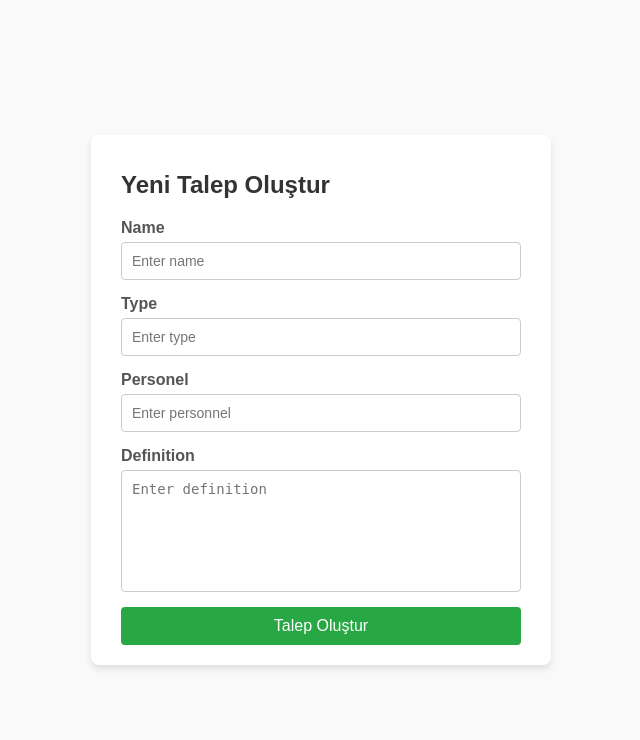
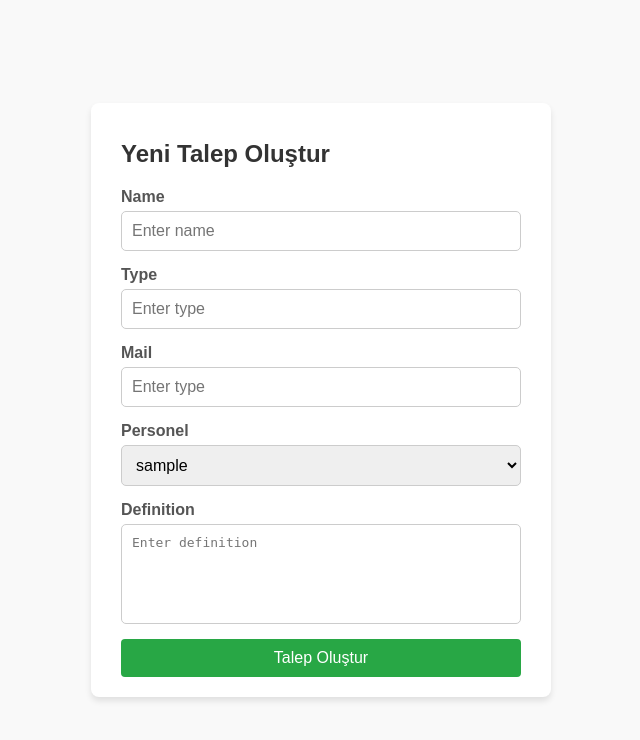
Before and after one commit to oguzhantimur4444/PythonProject, a Flask app: template templates/addRequest.html in a window 1280 px wide. Shown: the top 740 px of the page, without its empty margins (319-959 px from the left). Run offline with Flask 3, Linux system fonts and the light colour scheme; the template is opened without the code that fills it: most values are stand-ins (such as "Sample title", 1, 10 or a date in 2020).

Commit message:
added futcure

```diff
--- a/app.py
+++ b/app.py
@@ -1,6 +1,38 @@
 from flask import Flask,render_template,request,session,g,redirect,url_for
 from savemanager import SaveManager
 from utils import *
+import smtplib
+from email.mime.text import MIMEText
+from email.mime.multipart import MIMEMultipart
+
+
+gonderici_email = "vallabenoguzhanim@gmail.com"
+gonderici_sifre = "uqxgqfjqolpbspoy"  # Gmail uygulama şifresi
+
+def sendMail(alici_email,id):
+    konu = "Teknik Servis"
+    metin = f"Talebinizi sorgulamak icin '{id}' sayısını sorgulayınız"
+
+    # E-posta oluşturma
+    mesaj = MIMEMultipart()
+    mesaj["From"] = gonderici_email
+    mesaj["To"] = alici_email
+    mesaj["Subject"] = konu
+
+    # Mesaj içeriği ekleme
+    mesaj.attach(MIMEText(metin, "plain"))
+
+    # SMTP sunucusuna bağlanma ve e-posta gönderme
+    try:
+        with smtplib.SMTP("smtp.gmail.com", 587) as server:
+            server.starttls()  # Güvenli bağlantı başlatma
+            server.login(gonderici_email, gonderici_sifre)
+            server.sendmail(gonderici_email, alici_email, mesaj.as_string())
+            print("E-posta başarıyla gönderildi!")
+    except Exception as e:
+        print("E-posta gönderilemedi:", str(e))
+
+
 sm=SaveManager()
 
 if len(sm.personeller) ==0:
@@ -26,7 +58,11 @@ def mainPage():
 @app.route("/sorgula",methods=['GET', 'POST'])
 def queryPage():
     if request.method == 'POST':
-        return "Sorgu Yapılıyor...."
+        for i in sm.requests:
+            if i.id == int(request.form["takipNo"]):
+                return render_template("ResultOFRequest.html",request=i)
+        return "Böyle Bir Talep Bulunamadı"
+
     else:
         return render_template("sorgu.html")
 
@@ -54,4 +90,32 @@ def dashboard():
     else:
         return render_template("dashboard.html",requests=sm.requests,admin=g.personel.yetki)
 
+@app.route("/add-request",methods=["GET","POST"])
+def addRequestPage():
+    if not g.personel:
+        return redirect(url_for("loginPage"))
+    else:
+        if request.method == 'POST':
+
+            sm.AddRequest(request.form["name"],request.form["type"],request.form["mail"],request.form["personelId"],request.form["definition"])
+
+            sendMail(sm.requests[-1].mail,sm.requests[-1].id)
+
+            return redirect(url_for("dashboard"))
+        else:
+            return render_template("addRequest.html",personels=sm.personeller)
+
+@app.route("/delete-request/<id>")
+def deleteRequest(id):
+    if not g.personel:
+        return redirect(url_for("loginPage"))
+    else:
+        index=0
+        for i in sm.requests:
+            if i.id == int(id):
+                sm.requests.pop(index)
+                break
+            else:
+                index+=1
+        return redirect(url_for("dashboard"))
 app.run()
--- a/save.json
+++ b/save.json
@@ -8,5 +8,14 @@
             "yetki": true
         }
     ],
-    "requests": []
+    "requests": [
+        {
+            "id": 5,
+            "name": "An\u0131lh@n",
+            "type": "hgjghjghgjhghj",
+            "mail": "oguzhantimur4444@gmail.com",
+            "personelId": "0",
+            "definition": "erwefdsfdsf"
+        }
+    ]
 }
--- a/savemanager.py
+++ b/savemanager.py
@@ -22,3 +22,6 @@ class SaveManager:
     def AddPersonel(self,uName,psw,brm,ytk):
         self.personeller.append(Personel(uName,psw,brm,ytk))
         self.Save()
+    def AddRequest(self,name,type,mail,personelId,definition):
+        self.requests.append(Request(name,type,mail,personelId,definition))
+        self.Save()
--- a/templates/ResultOFRequest.html
+++ b/templates/ResultOFRequest.html
@@ -69,11 +69,9 @@
             <p><strong>Ad:</strong> {{ request.name }}</p>
             <p><strong>Tür:</strong> {{ request.type }}</p>
             <p><strong>E-posta:</strong> {{ request.mail }}</p>
-            <p><strong>Personel ID:</strong> {{ request.personelId }}</p>
             <p><strong>Açıklama:</strong> {{ request.definition }}</p>
             <p><strong>ID:</strong> {{ request.id }}</p>
         </div>
-        <a href="{{ url_for('homePage') }}" class="back-button">Ana Sayfaya Dön</a>
     </div>
 </body>
 </html>
--- a/templates/addRequest.html
+++ b/templates/addRequest.html
@@ -41,12 +41,14 @@
       color: #555;
     }
 
-    input, textarea {
+    input, textarea,select {
+      padding: 10px;
+      font-size: 1em;
+      border: 1px solid #ccc;
+      border-radius: 5px;
       margin-bottom: 15px;
-      padding: 10px;
-      border: 1px solid #ccc;
-      border-radius: 4px;
-      font-size: 14px;
+      width: 100%;
+      box-sizing: border-box;
     }
 
     textarea {
@@ -72,18 +74,28 @@
 <body>
   <div class="form-container">
     <h1>Yeni Talep Oluştur</h1>
-    <form>
+    <form action="{{url_for('addRequestPage')}}" method="post">
       <label for="name">Name</label>
-      <input type="text" id="name" name="name" placeholder="Enter name">
+      <input type="text" id="name" name="name" minlength="5" maxlength="30" placeholder="Enter name" required>
 
       <label for="type">Type</label>
-      <input type="text" id="type" name="type" placeholder="Enter type">
+      <input type="text" id="type" name="type" minlength="5" maxlength="30" placeholder="Enter type" required>
 
-      <label for="personnel">Personel</label>
-      <input type="text" id="personnel" name="personnel" placeholder="Enter personnel">
+
+      <label for="mail">Mail</label>
+      <input type="email" id="mail" name="mail" placeholder="Enter type" required>
+
+      <label for="personelId">Personel</label>
+      <select id="personelId" name="personelId" required>
+        {% for personel in personels %}
+            <option value="{{ personel.id }}" {% if personel.id == request.personelId %}selected{% endif %}>
+                {{ personel.username }}
+            </option>
+        {% endfor %}
+      </select>
 
       <label for="definition">Definition</label>
-      <textarea id="definition" name="definition" placeholder="Enter definition"></textarea>
+      <textarea id="definition" name="definition" minlength="1" maxlength="200" placeholder="Enter definition" required></textarea>
 
       <button type="submit">Talep Oluştur</button>
     </form>
--- a/templates/index.html
+++ b/templates/index.html
@@ -54,8 +54,8 @@
     <div class="header">
         <h1>Technical Service</h1>
         <div class="container">
-            <a href="#" class="button">Talep Sorgula</a>
-            <a href="#" class="button">Personel</a>
+            <a href="{{ url_for('queryPage') }}" class="button">Talep Sorgula</a>
+            <a href="{{ url_for('loginPage') }}" class="button">Personel</a>
         </div>
     </div>
 </body>
```
Also changed, not shown: templates/dashboard.html (+10 -8 lines).
